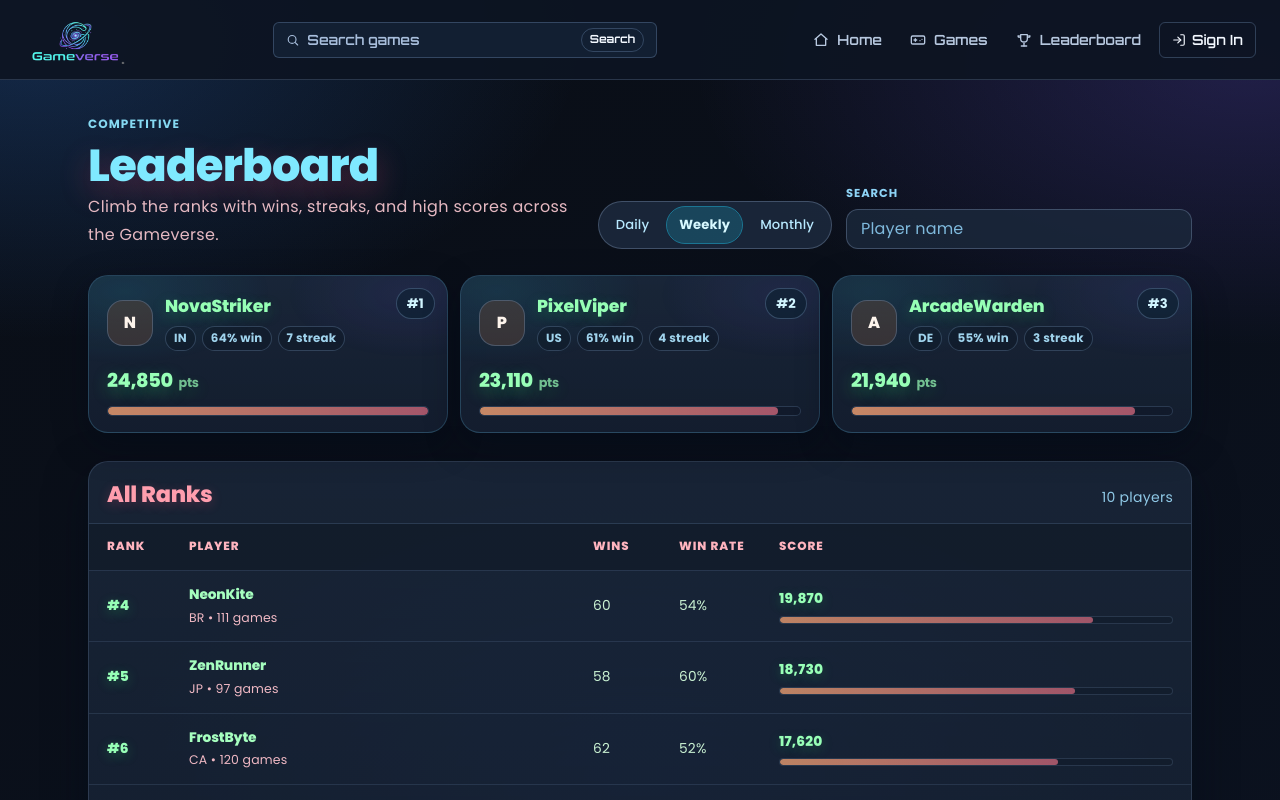
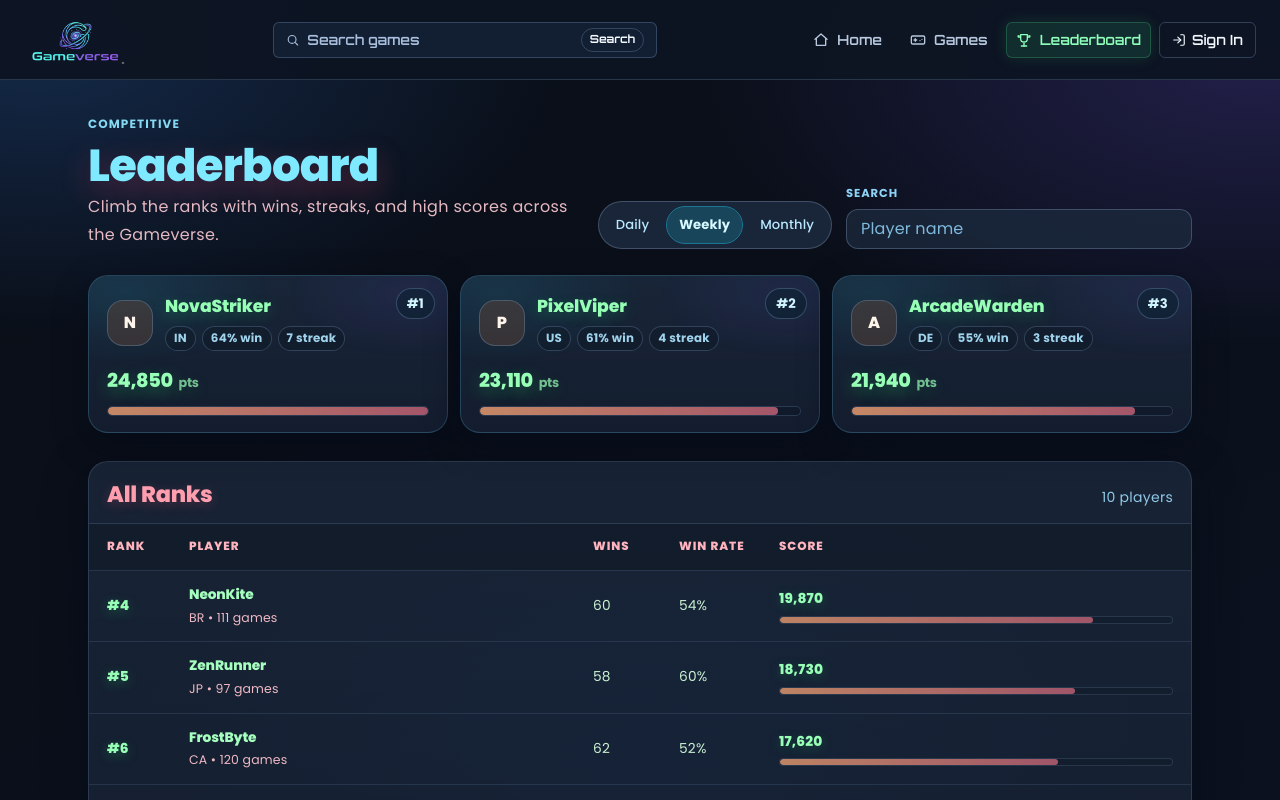
Before and after one commit to literalmock/game-site-repo, a React (Vite) app: page /leaderboard in a window 1280 px wide. Shown: the top 800 px of the page. Built offline with nearby package versions, Linux system fonts and the light colour scheme; a web font is replaced by a local one.

Commit message:
added green active status on selected navbar menu

```diff
--- a/src/components/Navbar.css
+++ b/src/components/Navbar.css
@@ -82,7 +82,22 @@
   color: var(--nav-muted);
   font-size: 0.875rem;
   text-decoration: none;
-  transition: none;
+  transition: background-color 0.2s ease, color 0.2s ease, transform 0.14s ease, box-shadow 0.2s ease;
+}
+
+.nav-link:hover {
+  background: var(--nav-hover-bg);
+  color: var(--nav-hover);
+}
+
+.nav-link:active {
+  transform: scale(0.96);
+}
+
+.nav-link.is-active {
+  color: #8dffba;
+  background: rgba(53, 198, 113, 0.14);
+  box-shadow: 0 0 0 1px rgba(83, 233, 145, 0.22) inset, 0 0 16px rgba(46, 206, 116, 0.15);
 }
 
 .nav-link-icon {
@@ -328,7 +343,7 @@
   color: var(--nav-muted);
   font-size: 0.875rem;
   text-decoration: none;
-  transition: background-color 0.2s ease, color 0.2s ease;
+  transition: background-color 0.2s ease, color 0.2s ease, transform 0.14s ease, box-shadow 0.2s ease;
 }
 
 .mobile-nav-icon {
@@ -338,6 +353,16 @@
 .mobile-nav-item:hover {
   background: var(--nav-hover-bg);
   color: var(--nav-hover);
+}
+
+.mobile-nav-item:active {
+  transform: scale(0.97);
+}
+
+.mobile-nav-item.is-active {
+  color: #8dffba;
+  background: rgba(53, 198, 113, 0.14);
+  box-shadow: 0 0 0 1px rgba(83, 233, 145, 0.22) inset;
 }
 
 .mobile-drawer-footer {
--- a/src/components/Navbar.jsx
+++ b/src/components/Navbar.jsx
@@ -1,5 +1,5 @@
 import { useCallback, useEffect, useMemo, useRef, useState } from 'react'
-import { Link, useNavigate } from 'react-router-dom'
+import { Link, NavLink, useNavigate } from 'react-router-dom'
 import viewerGames from '../utils/viewerGames'
 import { Gamepad2, House, LogIn, Menu, Search, Trophy, X } from './ui/Icons'
 import './Navbar.css'
@@ -171,17 +171,19 @@ const Navbar = () => {
           <div className="navbar-right">
             <nav className="navbar-links">
               {NAV_LINKS.map(({ label, href, icon: Icon }) => (
-                <Link
+                <NavLink
                   key={label}
                   to={href}
                   aria-label={label}
-                  className={`nav-link nav-link--${label.toLowerCase().replace(/\s+/g, '-')}`}
+                  className={({ isActive }) =>
+                    `nav-link nav-link--${label.toLowerCase().replace(/\s+/g, '-')} ${isActive ? 'is-active' : ''}`
+                  }
                 >
                   <Icon size={16} className="nav-link-icon" />
                   <span className="nav-link-label">
                     {label}
                   </span>
-                </Link>
+                </NavLink>
               ))}
             </nav>
             <Link
@@ -220,15 +222,15 @@ const Navbar = () => {
 
         <nav className="mobile-nav">
           {NAV_LINKS.map(({ label, href, icon: Icon }) => (
-            <Link
+            <NavLink
               key={label}
               to={href}
               onClick={() => setMobileOpen(false)}
-              className="mobile-nav-item"
+              className={({ isActive }) => `mobile-nav-item ${isActive ? 'is-active' : ''}`}
             >
               <Icon size={15} className="mobile-nav-icon" />
               {label}
-            </Link>
+            </NavLink>
           ))}
         </nav>
 
```
